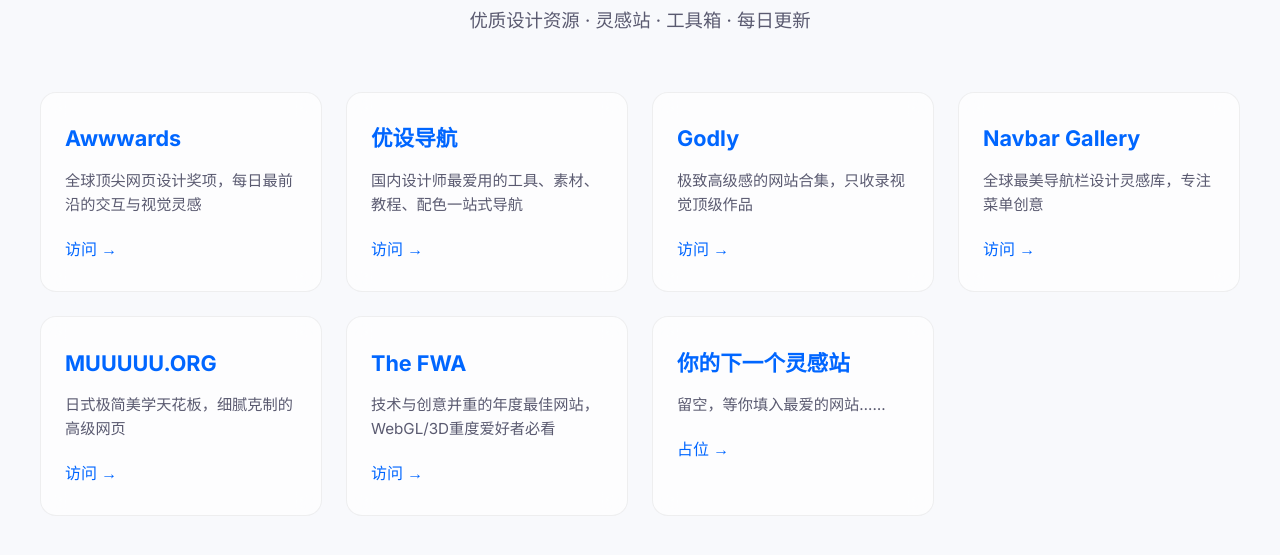
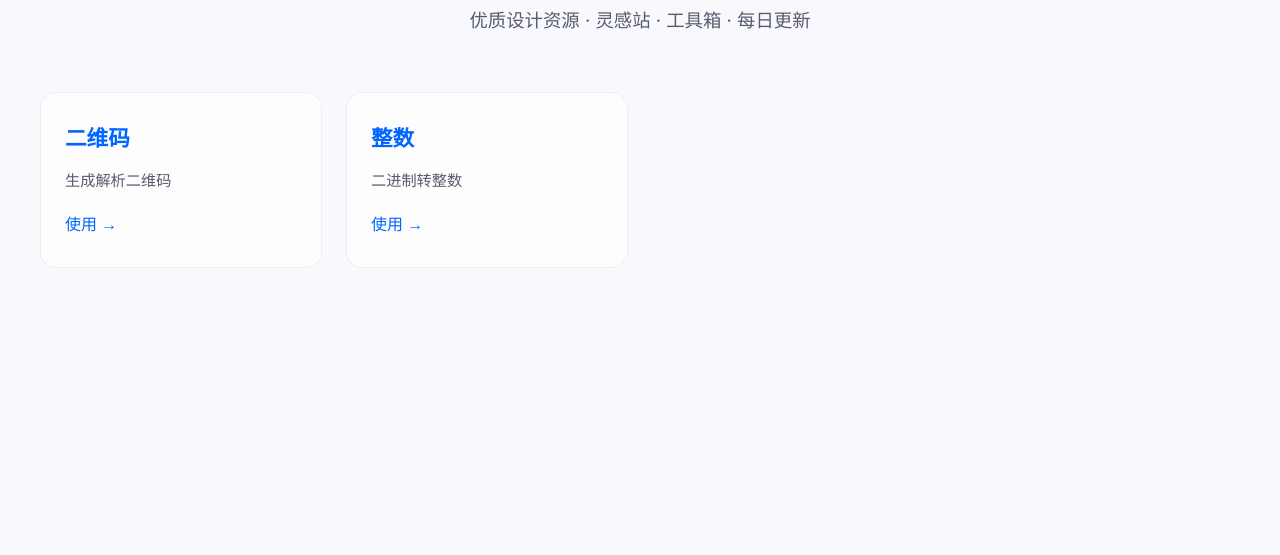
Before and after one commit to yhy05119-ops/cfweb, a plain HTML site: page index.html in a window 1280 px wide. Shown: the part 143-698 px from the top of the page. Drawn offline with Linux system fonts and the light colour scheme.

Commit message:
更新 index.html

```diff
--- a/index.html
+++ b/index.html
@@ -185,47 +185,17 @@
 
   <div class="container">
 
+    <!-- 你可以继续在这里添加更多卡片 -->
     <div class="card">
-      <h3>Awwwards</h3>
-      <p>全球顶尖网页设计奖项，每日最前沿的交互与视觉灵感</p>
-      <a href="https://www.awwwards.com" target="_blank">访问 →</a>
+      <h3>二维码</h3>
+      <p>生成解析二维码</p>
+      <a href="/qr" target="_blank">使用 →</a>
     </div>
 
-    <div class="card">
-      <h3>优设导航</h3>
-      <p>国内设计师最爱用的工具、素材、教程、配色一站式导航</p>
-      <a href="https://hao.uisdc.com" target="_blank">访问 →</a>
-    </div>
-
-    <div class="card">
-      <h3>Godly</h3>
-      <p>极致高级感的网站合集，只收录视觉顶级作品</p>
-      <a href="https://godly.website" target="_blank">访问 →</a>
-    </div>
-
-    <div class="card">
-      <h3>Navbar Gallery</h3>
-      <p>全球最美导航栏设计灵感库，专注菜单创意</p>
-      <a href="https://www.navbar.gallery" target="_blank">访问 →</a>
-    </div>
-
-    <div class="card">
-      <h3>MUUUUU.ORG</h3>
-      <p>日式极简美学天花板，细腻克制的高级网页</p>
-      <a href="https://muuuuu.org" target="_blank">访问 →</a>
-    </div>
-
-    <div class="card">
-      <h3>The FWA</h3>
-      <p>技术与创意并重的年度最佳网站，WebGL/3D重度爱好者必看</p>
-      <a href="https://thefwa.com" target="_blank">访问 →</a>
-    </div>
-
-    <!-- 你可以继续在这里添加更多卡片 -->
-    <div class="card">
-      <h3>你的下一个灵感站</h3>
-      <p>留空，等你填入最爱的网站……</p>
-      <a href="#" target="_blank">占位 →</a>
+      <div class="card">
+      <h3>整数</h3>
+      <p>二进制转整数</p>
+      <a href="/bin2dec" target="_blank">使用 →</a>
     </div>
 
   </div>
```
